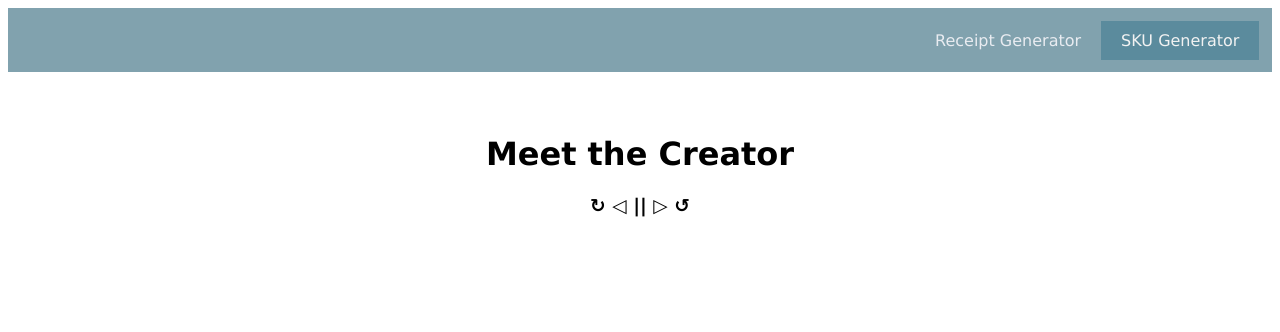
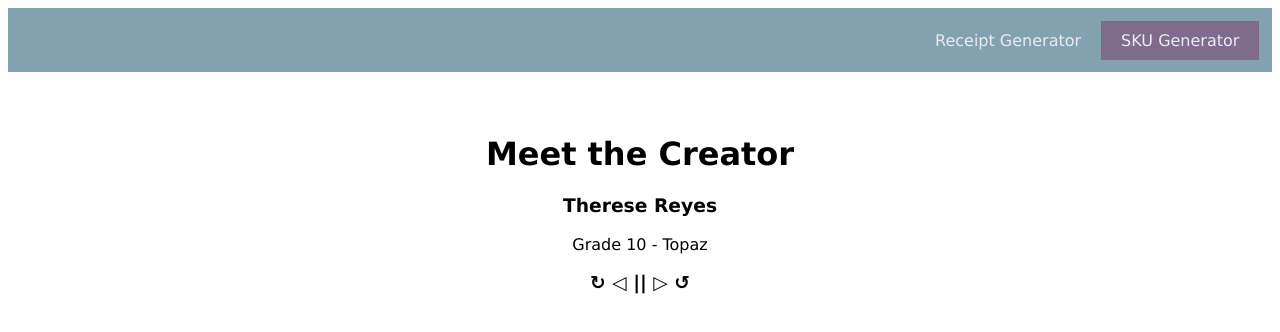
Before and after one commit to reiy3s/FV_ICT10_Q2Project_Reyes_Therese, a plain HTML site: page meetthecreator.html in a window 1280 px wide. In both pictures the pointer is over the link "SKU Generator". Drawn offline with Linux system fonts and the light colour scheme.

Commit message:
Update meetthecreator.html

```diff
--- a/meetthecreator.html
+++ b/meetthecreator.html
@@ -27,8 +27,7 @@
         }
 
     .topnav a:hover {
-            background-color: #5b8b9d;
-            color: #f2f2f2;
+            background-color: #7f6b8b;
         }
 
     .content {
@@ -50,7 +49,8 @@
 
         <h1> Meet the Creator </h1>
 
-        <h3>  </h3>
+        <h3> Therese Reyes </h3>
+            <p> Grade 10 - Topaz </p>
 
         <h3 id="divider"> ↻     ◁     ||     ▷      ↺ </h3>
 
```
